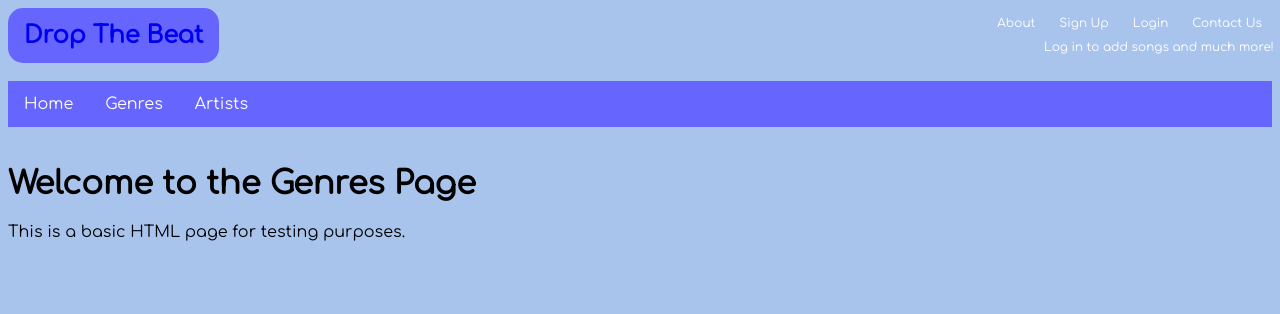
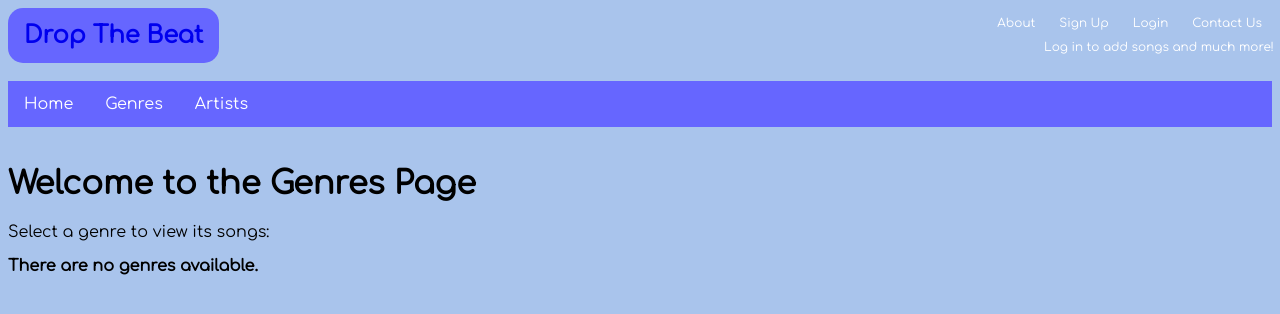
Before and after one commit to 2908400m/web_project, a Django app: page /drop_the_beat/genres/ in a window 1280 px wide. Shown: the top 314 px of the page. Run offline with Django 3.2, Linux system fonts and the light colour scheme.

Commit message:
popular artists displaying on homepage, added profile visits, genres page made dynamic, links to each genre to be added

```diff
--- a/drop_the_beat/urls.py
+++ b/drop_the_beat/urls.py
@@ -13,10 +13,8 @@ urlpatterns = [
     path('login/', views.user_login, name='login'),
     path('signUp/', views.signUp, name='signUp'),
     path('logout/', views.user_logout, name='logout'),
-    path('rock/', views.rock, name='rock'),
-    path('pop/', views.pop, name='pop'),
-    path('rap/', views.rap, name='rap'),
     path('artist/<int:artist_id>/', views.artist_detail, name='artist_detail'),
+    path('genre/<int:genre_id>/', views.genre_detail, name='genre_detail'),
 
 
 
--- a/drop_the_beat/views.py
+++ b/drop_the_beat/views.py
@@ -6,14 +6,20 @@ from django.shortcuts import redirect
 from django.urls import reverse
 from drop_the_beat.forms import UserForm, UserProfileForm
 from django.shortcuts import render, get_object_or_404
-from .models import Artist
+from .models import Artist, Song, Genre
 from .forms import SongForm, ReviewForm
 import spotipy
 from spotipy.oauth2 import SpotifyClientCredentials
 import os
 
 def home(request):
-    return render(request, 'drop_the_beat/home.html')
+    popular_artists = Artist.objects.order_by('-profile_views')[:10]
+
+    context = {
+        'popular_artists': popular_artists
+    }
+
+    return render(request, 'drop_the_beat/home.html', context)
 
 def about(request):
     return render(request, 'drop_the_beat/about.html')
@@ -51,16 +57,14 @@ def addSong(request):
 
 
 def genres(request):
-    return render(request, 'drop_the_beat/genres.html')
+    return render(request, 'drop_the_beat/genres.html', {'genres': genres})
 
-def rock(request):
-    return render(request, 'drop_the_beat/rock.html')
+def genre_detail(request, genre_id):
+    genre = get_object_or_404(Genre, id=genre_id)
+    songs = genre.genre_songs.all()
+    return render(request, 'drop_the_beat/genre.html', {'genre': genre, 'songs': songs})
 
-def pop(request):
-    return render(request, 'drop_the_beat/pop.html')
 
-def rap(request):
-    return render(request, 'drop_the_beat/rap.html')
 
 def artists(request):
     all_artists = Artist.objects.all()
@@ -68,6 +72,8 @@ def artists(request):
 
 def artist_detail(request, artist_id):
     artist = get_object_or_404(Artist, id=artist_id)
+    artist.profile_views += 1
+    artist.save()
     songs = artist.songs.all()
     return render(request, 'drop_the_beat/artist_detail.html', {'artist': artist, 'songs': songs})
 
@@ -127,7 +133,7 @@ def user_logout(request):
     logout(request)
     return redirect(reverse('home'))
 
-spotify = spotipy.Spotify(client_credentials_manager=SpotifyClientCredentials(
+""" spotify = spotipy.Spotify(client_credentials_manager=SpotifyClientCredentials(
     client_id=os.getenv('SPOTIPY_CLIENT_ID'),
     client_secret=os.getenv('SPOTIPY_CLIENT_SECRET')
 ))
@@ -150,7 +156,7 @@ def search_song_on_spotify(title, artist_name):
             "cover_art":track["album"]["images"][0]["url"]
         }
     else:
-        return None
+        return None """
 
 def song(request):
     return render(request, 'drop_the_beat/song.html')
--- a/templates/drop_the_beat/artist_detail.html
+++ b/templates/drop_the_beat/artist_detail.html
@@ -6,6 +6,8 @@
 
 {% block body_block %}
     <h1>{{ artist.name }}</h1>
+
+    <p>Profile Views: {{ artist.profile_views }}</p>
 
     <h3>Songs by {{ artist.name }}</h3>
     {% if songs %}
--- a/templates/drop_the_beat/genres.html
+++ b/templates/drop_the_beat/genres.html
@@ -1,9 +1,20 @@
 {% extends 'drop_the_beat/base.html' %}
+
 {% block title_block %}
     Genres
 {% endblock %}
 
 {% block body_block %}
     <h1>Welcome to the Genres Page</h1>
-    <p>This is a basic HTML page for testing purposes.</p>
+    <p>Select a genre to view its songs:</p>
+
+    {% if genres %}
+    <ul>
+        {% for genre in genres %}
+        <li><a href="{% url 'genre' genre.id %}">{{ genre.genre }}</a></li>
+        {% endfor %}
+    </ul>
+    {% else %}
+        <strong>There are no genres available.</strong>
+    {% endif %}
 {% endblock %}
```
Also changed, not shown: drop_the_beat/models.py (+4 -3 lines), templates/drop_the_beat/genre.html (+13 -2 lines), templates/drop_the_beat/home.html (+5 -5 lines), drop_the_beat/migrations/0002_artist_profile_views.py (added).
